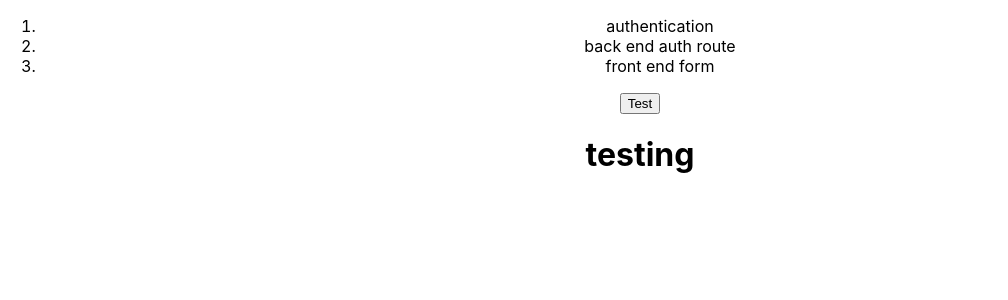
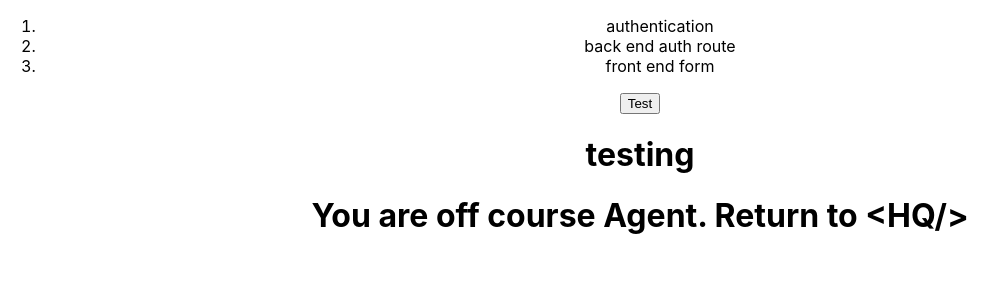
Before and after one commit to jennac0312/MERN-project, a React (Create React App) app: page / in a window 1280 px wide. Shown: the top 300 px of the page, without its empty margins (0-1008 px from the left). Built offline with nearby package versions, Linux system fonts and the light colour scheme.

Commit message:
Browser Router working

```diff
--- a/package.json
+++ b/package.json
@@ -13,6 +13,7 @@
     "nodemon": "^3.0.1",
     "react": "^18.2.0",
     "react-dom": "^18.2.0",
+    "react-router-dom": "^6.15.0",
     "react-scripts": "5.0.1",
     "web-vitals": "^2.1.4"
   },
--- a/server.js
+++ b/server.js
@@ -11,7 +11,7 @@ app.use( '/test', testRoute )
 
 // catch all
 app.get( '/*', ( req, res ) => {
-    res.send("You are off course Agent. Return to <HQ/>")
+    res.send("no api endpoint here")
 })
 
 app.listen( PORT, () => {
--- a/src/App.js
+++ b/src/App.js
@@ -3,6 +3,7 @@ import './App.css';
 import { handleClick, testing } from './utilities/test/index';
 import { useContext } from 'react';
 import { AppContext } from './contexts/app_context';
+import { Routes, Route } from 'react-router-dom';
 
 function App() {
 
@@ -24,6 +25,11 @@ function App() {
     <button onClick={button}>Test</button>
     <h1>{ test }</h1>
 
+    <Routes>
+      <Route path={"/test"} element={ <h1>test route works</h1>} />
+      <Route path={"/*"} element={ <h1>You are off course Agent. Return to {'<HQ/>'}</h1>} />
+    </Routes>
+
 
     </div>
   );
--- a/src/index.js
+++ b/src/index.js
@@ -4,12 +4,15 @@ import './index.css';
 import App from './App';
 import reportWebVitals from './reportWebVitals';
 import AppContextProvider from './contexts/app_context';
+import { BrowserRouter as Router } from 'react-router-dom';
 
 const root = ReactDOM.createRoot(document.getElementById('root'));
 root.render(
   <React.StrictMode>
     <AppContextProvider>
-      <App />
+      <Router>
+        <App />
+      </Router>
     </AppContextProvider>
   </React.StrictMode>
 );
```
Also changed, not shown: 1 other file (tests, documents, lock files or other folders).
